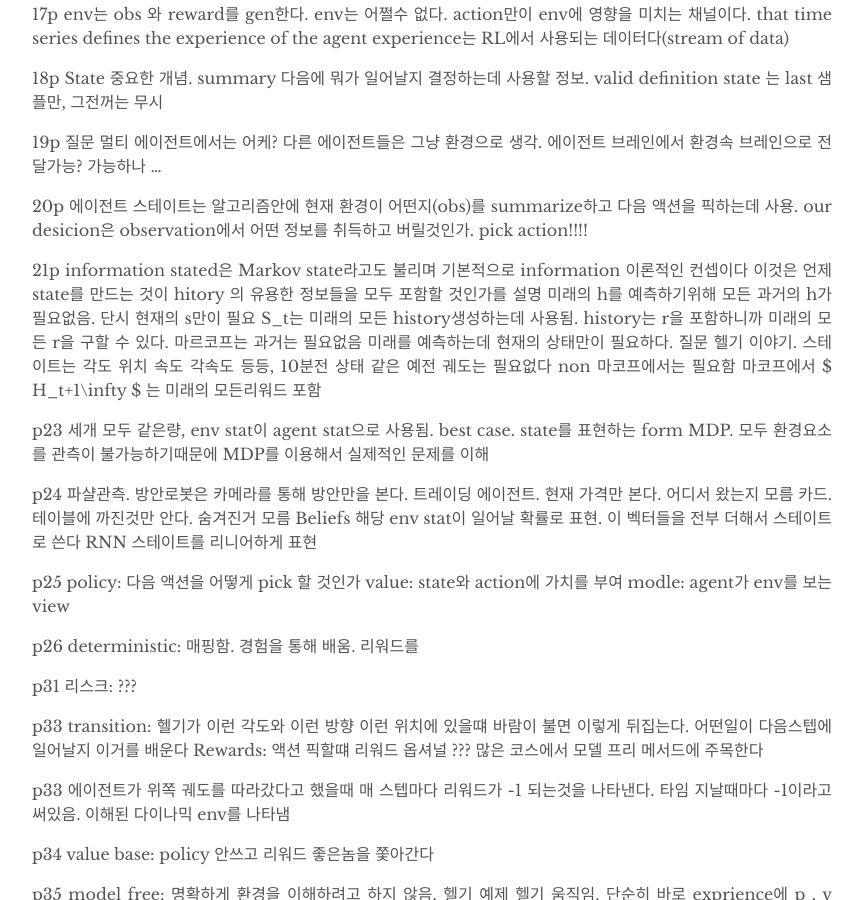
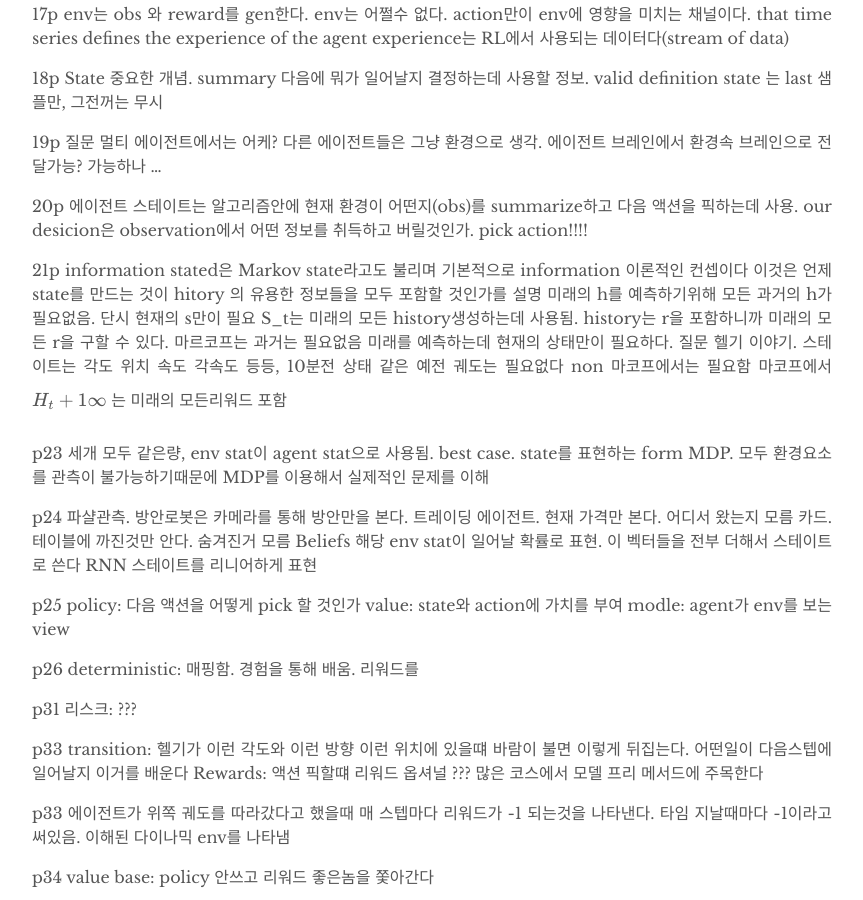
Before and after one commit to deepsight-korea/deepsight-korea.github.com, a Jekyll site: the page built from _posts/2018-06-24-rl-lec1.md, in a window 1280 px wide and 900 px high, scrolled down 7461 px. Shown: the whole window, without its empty margins (208-1071 px from the left). Built offline with Jekyll 4.4.1, drawn with Linux system fonts in a browser that asks for light colours; formulas are drawn with MathJax 3.

Commit message:
Update new file changes

```diff
--- a/_posts/2018-06-24-rl-lec1.md
+++ b/_posts/2018-06-24-rl-lec1.md
@@ -72,7 +72,7 @@ Sequential Decision Making 이야기로 가면
 
 ## History and State
 The **history** is the sequence of observations, actions, rewards
-$$H_t = O_1, R_1, A_1, ... ,A_t, O_t, R_t $$
+$$ H_t = O_1, R_1, A_1, ... ,A_t, O_t, R_t $$
 여기서 state가 사용되는게 아니고 ot가 사용되는 이유는 agent는 env중에 관측가능한 부분만 받아들일 수 있기때문.
 히스토리는 experience of the agent. 이는 RL에서 사용되는 데이터다(stream of data)
 
@@ -205,7 +205,7 @@ S_t는 미래의 모든 history생성하는데 사용됨. history는 r을 포함
 마르코프는 과거는 필요없음 미래를 예측하는데 현재의 상태만이 필요하다.
 질문 헬기 이야기. 스테이트는 각도 위치 속도 각속도 등등, 10분전 상태 같은 예전 궤도는 필요없다
 non 마코프에서는 필요함
-마코프에서 $ H_t+1\infty $ 는 미래의 모든리워드 포함
+마코프에서 $$ H_t+1\infty $$ 는 미래의 모든리워드 포함
 
 p23
 세개 모두 같은량, env stat이 agent stat으로 사용됨. best case. state를 표현하는 form MDP. 모두 환경요소를 관측이 불가능하기때문에 MDP를 이용해서 실제적인 문제를 이해
```
Also changed, not shown: 2 other files.
